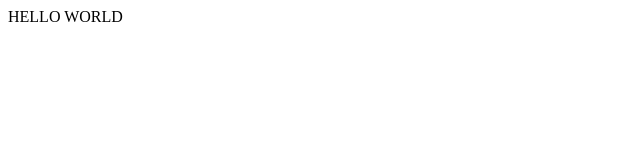
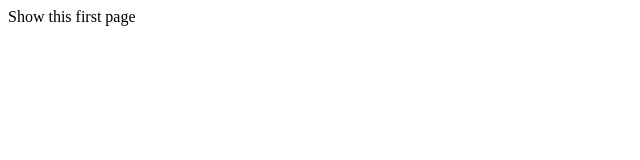
Before and after one commit to goosej5797/NodeJSServer, a plain HTML site: page index.html in a window 1280 px wide. Shown: the full height of the page, 0-640 px from the left. Drawn offline with Linux system fonts and the light colour scheme.

Commit message:
Updated the test html and the readme

```diff
--- a/index.html
+++ b/index.html
@@ -1,5 +1,5 @@
 <html>
     <body>
-        <p>HELLO WORLD</p>
+        <p>Show this first page</p>
     </body>
 </html>
```
Also changed, not shown: test/secPage.html (+1 -1 lines), 1 other file.
